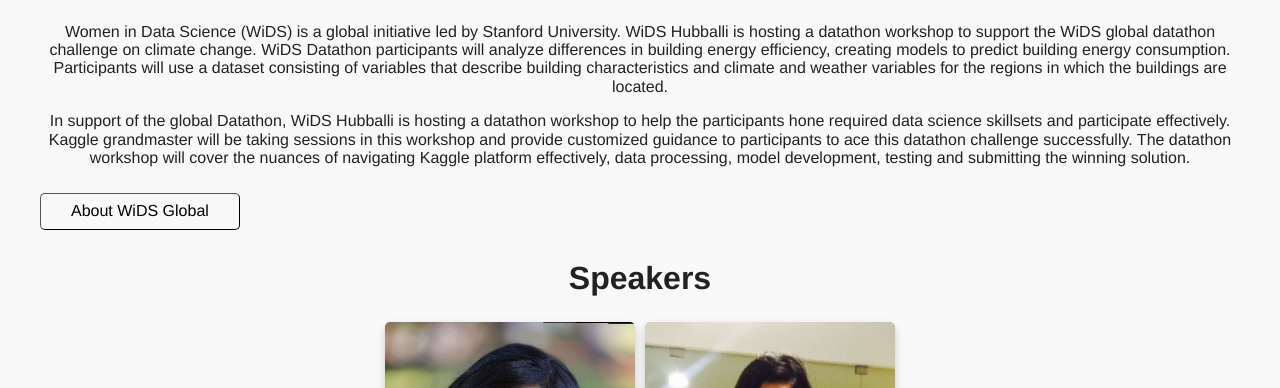
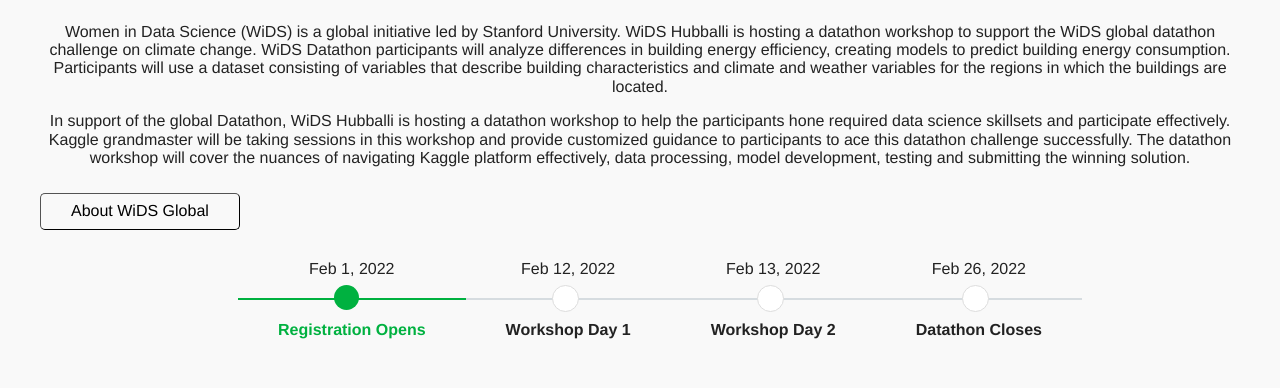
Before and after one commit to aryan828/WiDS, a website built with Parcel: page index.html in a window 1280 px wide. Shown: the part 529-917 px from the top of the page. Built offline with nearby package versions, Linux system fonts and the light colour scheme.

Commit message:
added timeline

```diff
--- a/css/render.css
+++ b/css/render.css
@@ -120,6 +120,85 @@
   justify-content: center;
 }
 
+.timeline {
+  list-style-type: none;
+  display: flex;
+  align-items: center;
+  justify-content: center;
+}
+
+.li {
+  transition: all 200ms ease-in;
+}
+
+.timestamp {
+  margin-bottom: 20px;
+  padding: 0 40px;
+  display: flex;
+  flex-direction: column;
+  align-items: center;
+  font-weight: 100;
+}
+
+.status {
+  padding: 0 40px;
+  display: flex;
+  justify-content: center;
+  border-top: 2px solid #D6DCE0;
+  position: relative;
+  transition: all 200ms ease-in;
+}
+.status h4 {
+  font-weight: 600;
+}
+.status:before {
+  content: "";
+  width: 25px;
+  height: 25px;
+  background-color: white;
+  border-radius: 25px;
+  border: 1px solid #ddd;
+  position: absolute;
+  top: -15px;
+  left: 42%;
+  transition: all 200ms ease-in;
+}
+
+.li.complete .status {
+  border-top: 2px solid #00B140;
+}
+.li.complete .status:before {
+  background-color: #00B140;
+  border: none;
+  transition: all 200ms ease-in;
+}
+.li.complete .status h4 {
+  color: #00B140;
+}
+
+@media (min-device-width: 320px) and (max-device-width: 700px) {
+  .timeline {
+    list-style-type: none;
+    display: block;
+  }
+
+  .li {
+    transition: all 200ms ease-in;
+    display: flex;
+    width: inherit;
+  }
+
+  .timestamp {
+    width: 100px;
+  }
+
+  .status:before {
+    left: -8%;
+    top: 30%;
+    transition: all 200ms ease-in;
+  }
+}
+
 .tg  {border-collapse:collapse;border-spacing:0;}
 .tg td{border-color:black;border-style:solid;border-width:1px;
   overflow:hidden;padding:10px 5px;word-break:normal;}
--- a/index.html
+++ b/index.html
@@ -41,6 +41,43 @@
     <p>In support of the global Datathon, WiDS Hubballi is hosting a datathon workshop to help the participants hone required data science skillsets and participate effectively. Kaggle grandmaster will be taking sessions in this workshop and provide customized guidance to participants to ace this datathon challenge successfully. The datathon workshop will cover the nuances of navigating Kaggle platform effectively, data processing, model development, testing and submitting the winning solution.</p>
   </div>
   <div class="content but"><button onclick="location.href='https://www.widsconference.org/'" type="button" style="margin-top: 0">About WiDS Global</button></div>
+
+  <div class="content" style="margin-top: 30px">
+    <ul class="timeline" id="timeline">
+      <li class="li complete">
+        <div class="timestamp">
+          <span class="date">Feb 1, 2022</span>
+        </div>
+        <div class="status">
+          <h4> Registration Opens </h4>
+        </div>
+      </li>
+      <li class="li">
+        <div class="timestamp">
+          <span class="date">Feb 12, 2022</span>
+        </div>
+        <div class="status">
+          <h4> Workshop Day 1 </h4>
+        </div>
+      </li>
+      <li class="li">
+        <div class="timestamp">
+          <span class="date">Feb 13, 2022</span>
+        </div>
+        <div class="status">
+          <h4> Workshop Day 2 </h4>
+        </div>
+      </li>
+      <li class="li">
+        <div class="timestamp">
+          <span class="date">Feb 26, 2022</span>
+        </div>
+        <div class="status">
+          <h4> Datathon Closes </h4>
+        </div>
+      </li>
+    </ul>
+  </div>
 
   <div class="headings">Speakers</div>
   <div class="content"><div class="row">
@@ -206,17 +243,17 @@
     <div class="row">
       <div class="column">
         <div class="card" style="width: 100%">
-          <img src="img/msm.jpg" alt="Dr. Meena S.M" class="imgf">
+          <img src="img/msm.jpg" alt="Prof. Meena S.M" class="imgf">
           <div class="container">
-            <h4><b>Dr. Meena S.M</b></h4>
+            <h4><b>Prof. Meena S.M</b></h4>
           </div>
         </div>
       </div>
       <div class="column">
         <div class="card">
-          <img src="img/SC.jpg" alt="Dr. Sujatha C." class="imgf">
+          <img src="img/SC.jpg" alt="Prof. Sujatha C." class="imgf">
           <div class="container">
-            <h4><b>Dr. Sujatha C.</b></h4>
+            <h4><b>Prof. Sujatha C.</b></h4>
           </div>
         </div>
       </div>
@@ -267,7 +304,7 @@
       <div class="tcolumn1">
         <div class="card1">
           <div class="container1">
-            <h4><b>Ms. Neha T</b></h4>
+            <h4><b>Ms. Neha Tarannum</b></h4>
           </div>
         </div>
       </div>
```
